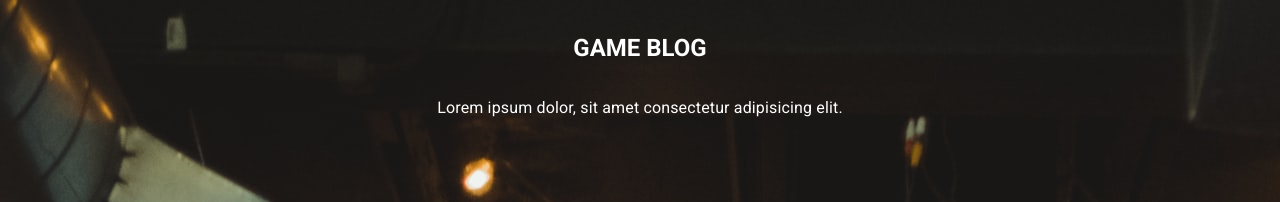
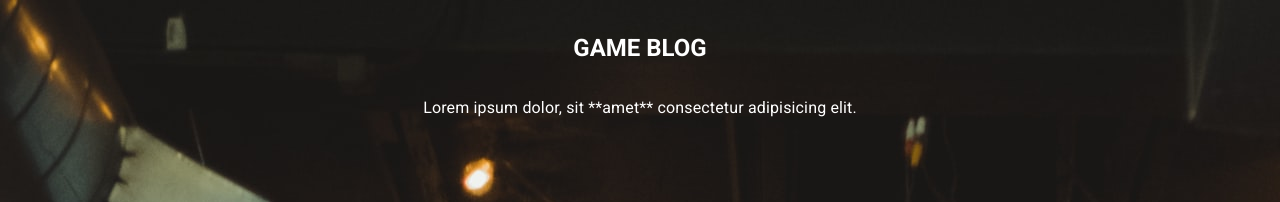
Before and after one commit to antklim89/game_blog, a Next.js app: page / in a window 1280 px wide. Shown: the top 202 px of the page. Built offline with nearby package versions, Linux system fonts and the light colour scheme.

Commit message:
updated topHeader text

```diff
--- a/cms/topHeader.ts
+++ b/cms/topHeader.ts
@@ -12,11 +12,15 @@ export const topHeader: CmsCollectionFile = {
     fields: [
         {
             name: 'text',
-            widget: 'text',
+            widget: 'markdown',
+            required: true,
+            buttons: ['bold', 'italic', 'heading-one', 'heading-two', 'numbered-list', 'bulleted-list'],
+            editor_components: [],
         },
         {
             name: 'image',
             widget: 'image',
+            required: true,
         }
     ],
 }
--- a/public/content/topHeader/index.json
+++ b/public/content/topHeader/index.json
@@ -1,4 +1,4 @@
 {
-  "text": "Lorem ipsum dolor, sit amet consectetur adipisicing elit.",
+  "text": "Lorem ipsum dolor, sit **amet** consectetur adipisicing elit.",
   "image": "/content/topHeader/images/gen_3.jpg"
 }
```
